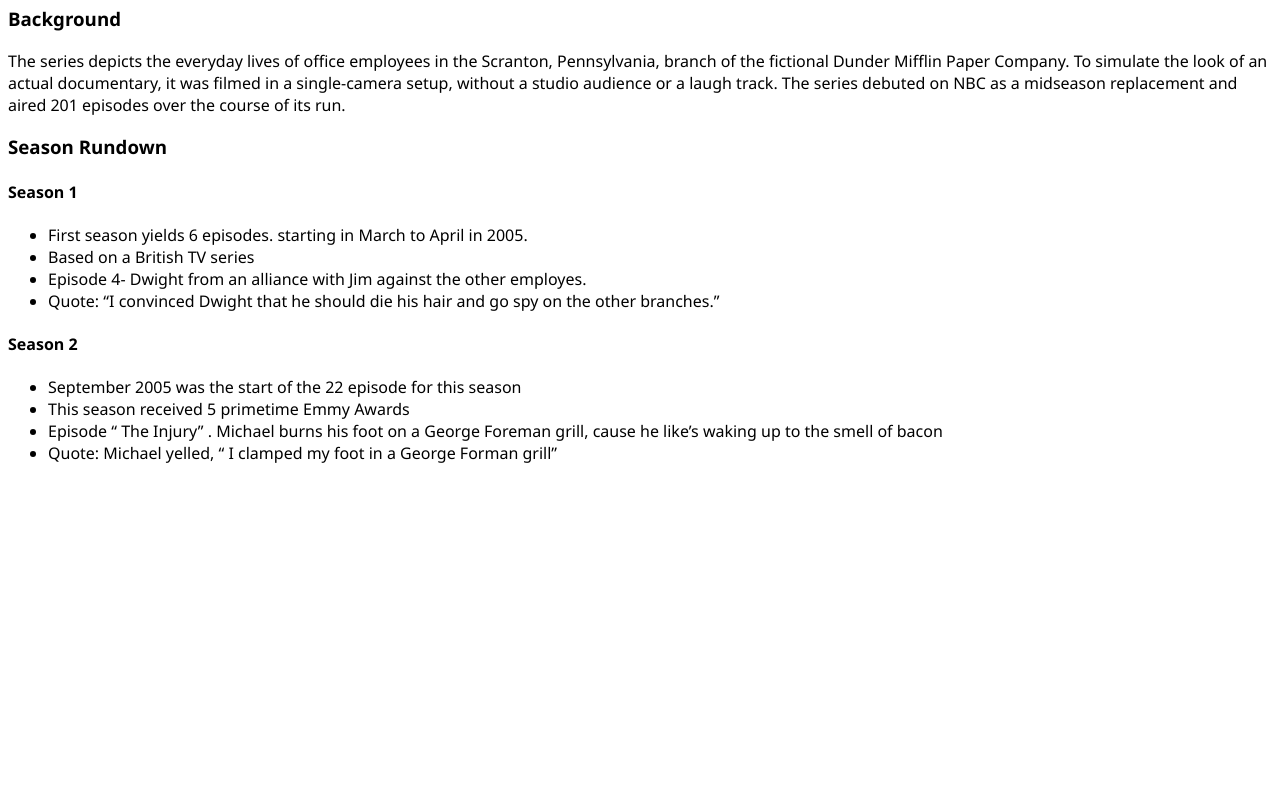
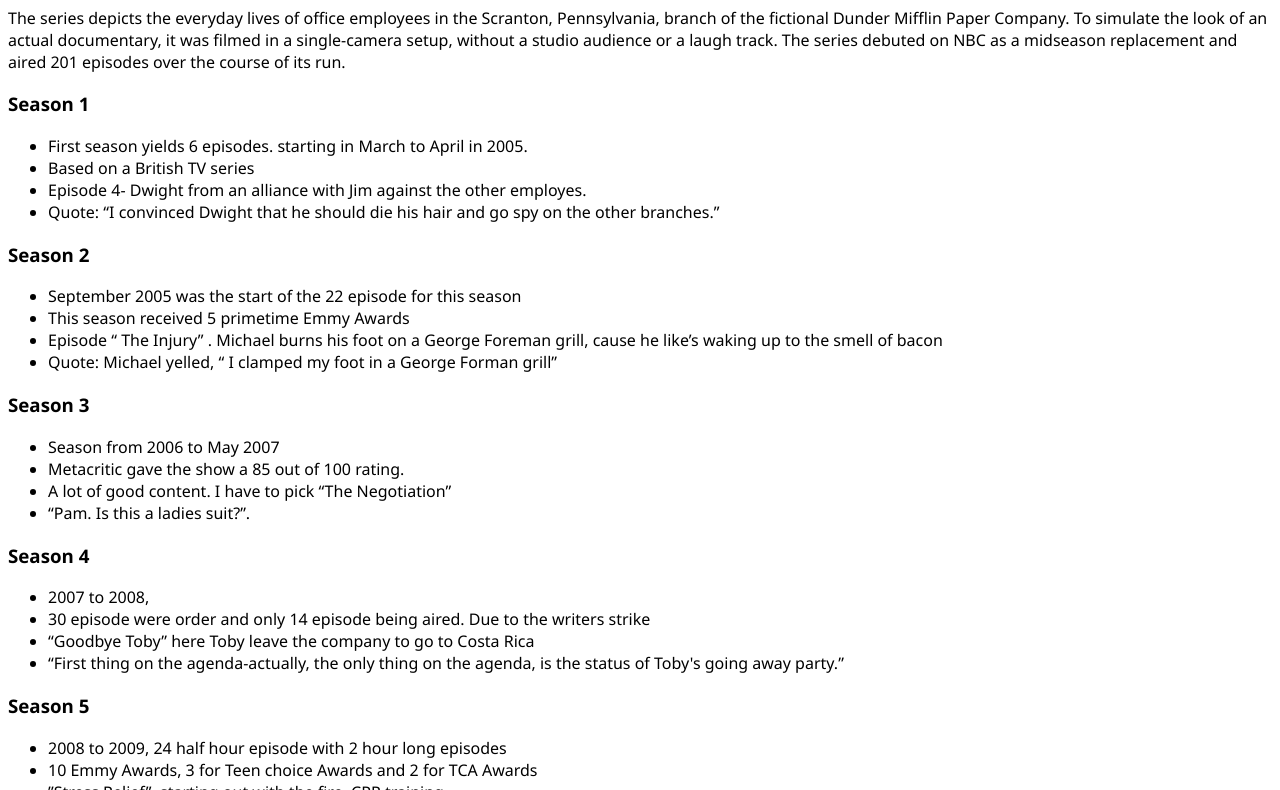
Before and after one commit to matterholt/FCC_theOffice--tributePage, a website: page app/index.html in a window 1280 px wide. Shown: the part 123-913 px from the top of the page. Before the commit the page ends 800 px from the top, so only its background shows below. Drawn offline with Linux system fonts and the light colour scheme.

Commit message:
create card, next improve card structure

```diff
--- a/app/index.html
+++ b/app/index.html
@@ -11,21 +11,20 @@
 
 
 <body>
-    <header id="main">
-        <h1>The <br> Office</h1>
+    <header id= "title">
+        <h1>The Office</h1>
     </header>
 
     <main id="main">
-        <div>
-            <div>
+            <div class= "triInfo--card">
                 <h3>Background</h3>
                 <p>The series depicts the everyday lives of office employees in the Scranton, Pennsylvania, branch of the fictional Dunder Mifflin Paper Company. To simulate the look of an actual documentary, it was filmed in a single-camera setup, without a studio audience or a laugh track. The series debuted on NBC as a midseason replacement and aired 201 episodes over the course of its run.</p>
             </div>
-            <div>
-                <h3>Season Rundown</h3>
 
-                <div class="card">
-                    <h4>Season 1</h4>
+
+
+            <div class= "triInfo--card">
+                <h3>Season 1</h3>
                 <ul>
                     <li>First season yields 6 episodes. starting in March to April in 2005.</li>
                     <li>Based on a British TV series </li>
@@ -34,8 +33,12 @@
                 </ul>
             </div>
 
-                <div class="card">
-                    <h4>Season 2</h4>
+
+
+
+
+            <div class= "triInfo--card">
+                <h3>Season 2</h3>
                 <ul>
                     <li>September 2005 was the start of the 22 episode for this season
                         </li>
@@ -45,12 +48,10 @@
                     <li>Quote: Michael yelled, “ I clamped my foot in a George Forman grill”
                         </li>
                 </ul>
-
             </div>
 
-<!--
-
-                <h4>Season 3</h4>
+            <div class= "triInfo--card">
+                <h3>Season 3</h3>
                 <ul>
                     <li>Season from 2006 to May 2007
                         </li>
@@ -61,8 +62,10 @@
                     <li>“Pam. Is this a ladies suit?”.
                         </li>
                 </ul>
+            </div>
 
-                <h4>Season 4</h4>
+            <div class= "triInfo--card">
+                <h3>Season 4</h3>
                 <ul>
                     <li>2007 to 2008,
                         </li>
@@ -72,8 +75,10 @@
                         </li>
                     <li>“First thing on the agenda-actually, the only thing on the agenda, is the status of Toby's going away party.”</li>
                 </ul>
+            </div>
 
-                <h4>Season 5</h4>
+            <div class= "triInfo--card">
+                <h3>Season 5</h3>
                 <ul>
                     <li>2008 to 2009, 24 half hour episode with 2 hour long episodes
                         </li>
@@ -83,8 +88,11 @@
                         </li>
                     <li>Dwight, “Last week I gave a fire safety talk. [clears throat] And nobody paid any attention. It's my own fault for using PowerPoint. PowerPoint is boring.”</li>
                 </ul>
+            </div>
 
-                <h4>Season 6</h4>
+
+            <div class= "triInfo--card">
+                <h3>Season 6</h3>
                 <ul>
                     <li>Sept 2009  to May 2010,  22 half-hour episode with 2 hour long episode.
                         </li>
@@ -95,8 +103,10 @@
                     <li>Michael, “that could have gone on of two ways, but i never expected her to get upset.”
                         </li>
                 </ul>
+            </div>
 
-                <h4>Season 7</h4>
+            <div class= "triInfo--card">
+                <h3>Season 7</h3>
                 <ul>
                     <li>2010 and ended 2011
                         </li>
@@ -106,8 +116,10 @@
                         </li>
                     <li>EXPLOSION!“ by far and away, the most expensive shot in the movie. But, it was integral to the story”</li>
                  </ul>
+            </div>
 
-                <h4>Season 8</h4>
+            <div class= "triInfo--card">
+                <h3>Season 8</h3>
                 <ul>
                     <li>2011 to 2012 with 24 episodes
                         </li>
@@ -115,8 +127,10 @@
                     <li>Episode 3 “Lotto”. Jim, Dwight, Kevin and Erin had to load the truck since the warehouse people left when they won the Lottery </li>
                     <li>"Doesn't matter what the name is. Señor Loadenstein, that's stupid."- Jim </li>
                 </ul>
+            </div>
 
-                <h4>Season 9</h4>
+            <div class= "triInfo--card">
+                <h3>Season 9</h3>
                 <ul>
                     <li>The Last Season began on Sept 2012, 25 episode later the season finished May 2013
                         </li>
@@ -125,8 +139,6 @@
                     <li>On “The Boat” Dwight is pranked into thinking he is a guest on a radio station where Nellie is on the other line.”</li>
                     <li>Kevin running from the elevator. “I have to go to the bathroom?”</li>
                 </ul>
-                -->
-            </div>
             </div>
     </main>
 
--- a/app/scss/styleMain.scss
+++ b/app/scss/styleMain.scss
@@ -3,18 +3,15 @@
 
 body{
     font-family: 'Merriweather', serif;
-    margin: 0rem;
-    margin: auto;
-    padding: 0.5rem;
 }
 
 #title{
-    background: linear-gradient( left, white, $mainColor_primary);
+
 }
 #main{
     display: grid;
     grid-template-columns: 15% repeat(3, 1fr) 15%;
-    grid-auto-rows: minmax(125px, auto);
+    grid-auto-flow: row;
     grid-gap: .5rem;
 }
 #img-div{
@@ -29,9 +26,28 @@
 #tribute-link{
 
 }
-.card{
-    grid-column: 2/ span 3;
-    list-style: none;
+.triInfo{
+
+}
+
+.triInfo--card{
+    grid-column-start: 2;
+    grid-column-end: 5;
+    display: flex;
+    flex-direction: column;
+    align-items: center;
     background-color: $mainColor_primary;
-    padding: 2em;
+    box-shadow: .2em .3em .5em black;
+    padding-left: 2%;
+    padding-right: 2%;
+    ul{
+        list-style: none;
+
+        li{
+            padding: 0.5em;
+        }
+    }
+    h3{
+        font-size: 2em;
+    }
 }
```
Lines whose indentation alone changed are shown as unchanged.
